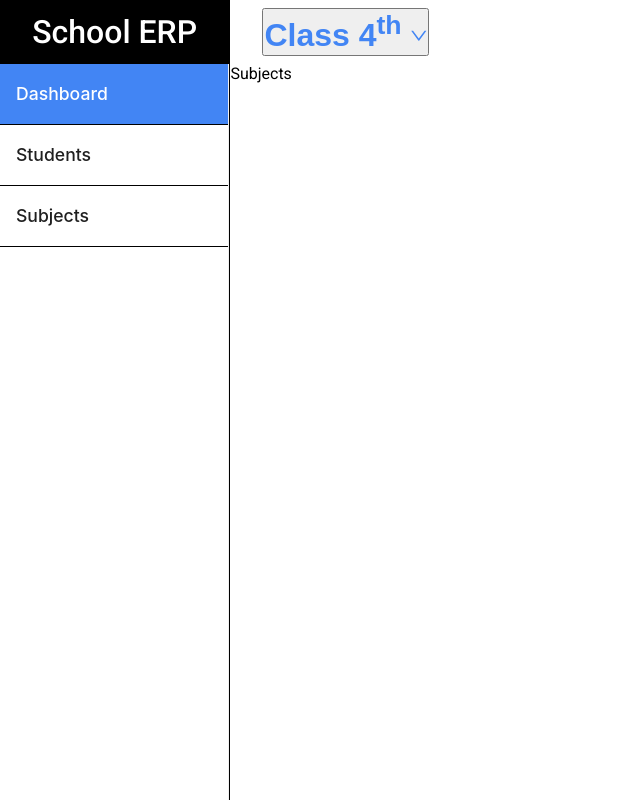
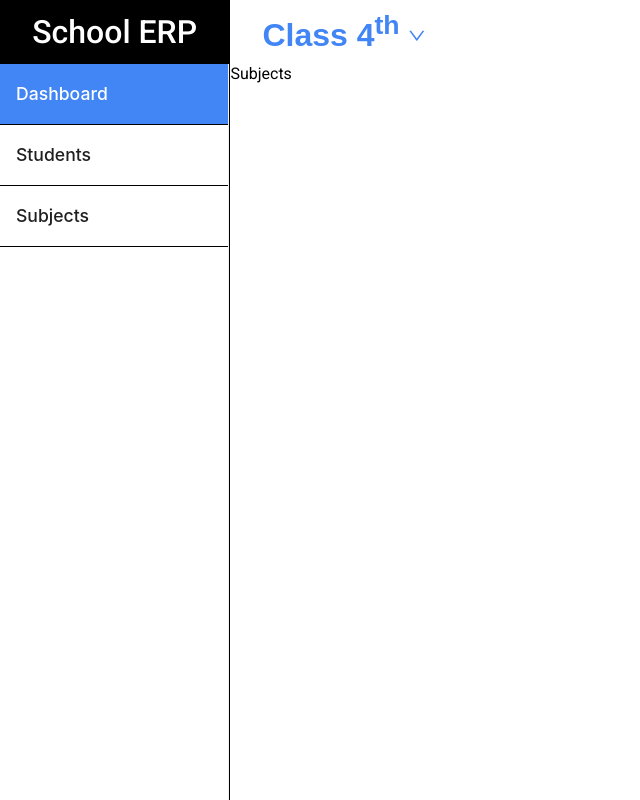
Before and after one commit to AryaK-31/Student-ERP, a React (Vite) app: page /subjects in a window 1280 px wide. Shown: the whole page, without its empty margins (0-640 px from the left). Built offline with nearby package versions, Linux system fonts and the light colour scheme.

Commit message:
AS-46 | modified html tags in topbar.tsx file

```diff
--- a/src/components/Topbar.module.scss
+++ b/src/components/Topbar.module.scss
@@ -10,6 +10,8 @@
     font-size: var(--font-size-tertiary-large);
     font-weight: 600;
     color: var(--color-secondary);
+    border: 0;
+    background-color: white;
 
     span {
       font-size: var(--font-size-tertiary-small);
```
